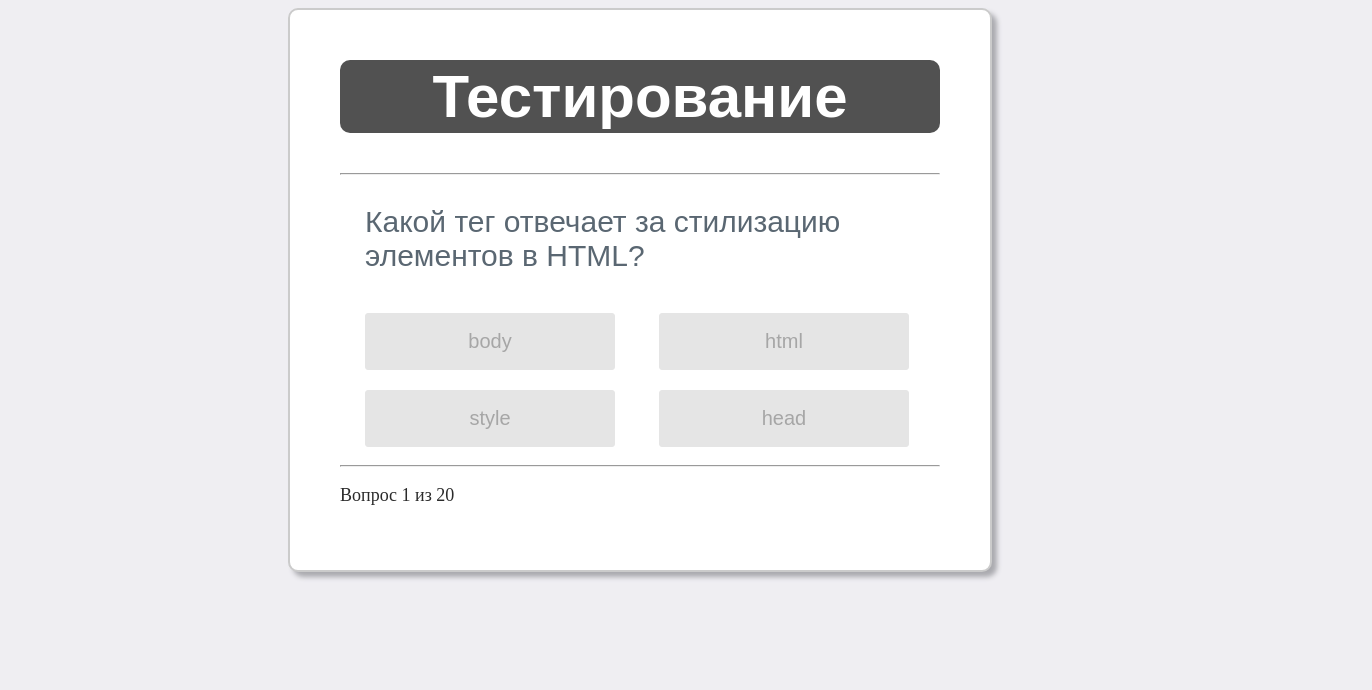
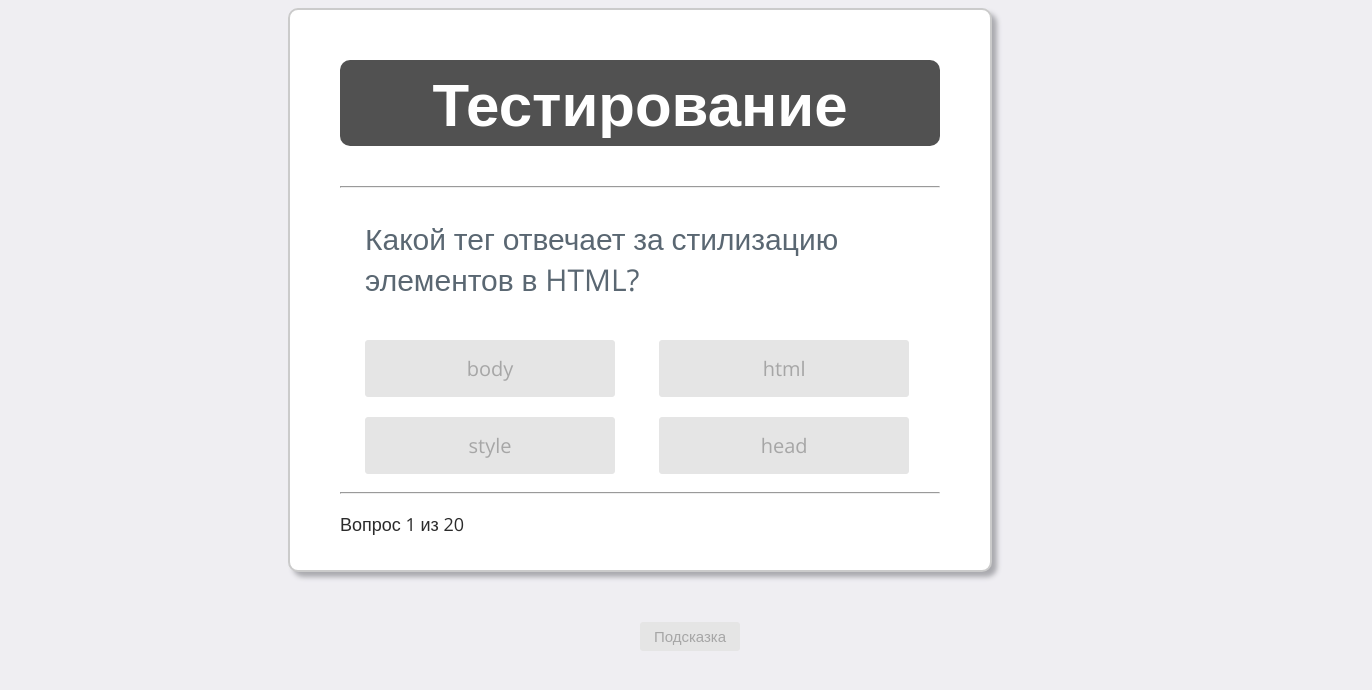
Before and after one commit to BillyPiston/quiz, a plain HTML site: page index.html in a window 1280 px wide. Shown: the whole page, 1372 px wide, since content can reach past the window. Drawn offline with nearby package versions, Linux system fonts and the light colour scheme.

Commit message:
add button with help

```diff
--- a/app.js
+++ b/app.js
@@ -32,8 +32,8 @@ function showProgress() {
 }
 
 function showScores() {
-    var gameOverHtml = "<h1>Result</h1>";
-        gameOverHtml += "<h2 id='score'> Your scores: " + quiz.score + "</h2>";
+    var gameOverHtml = "<h1>Результат</h1>";
+        gameOverHtml += "<h2 id='score'> Всего баллов: " + quiz.score + "</h2>";
         var element = document.getElementById("quiz");
         element.innerHTML = gameOverHtml;
 };
--- a/index.html
+++ b/index.html
@@ -4,6 +4,7 @@
     <meta charset="UTF-8">
     <title>Welcome to Quiz</title>
     <link rel="stylesheet" href="style.css">
+    <link href="https://fonts.googleapis.com/css?family=Open+Sans" rel="stylesheet">
 </head>
 <body>
 
@@ -27,9 +28,21 @@
 
 </div>
 
+<button class="help">Подсказка</button>
+<div class="buttoncl"></div>
+
 <script src="quiz_controller.js"></script>
 <script src="question.js"></script>
 <script src="app.js"></script>
 
+
+<script>
+    var But1 = document.getElementsByClassName("help")[0];
+    var Help = document.getElementsByClassName("buttoncl")[0];
+
+
+    But1.addEventListener("click",function(){Help.innerHTML = "Хехе. Думай баклажан."});
+</script>
+
 </body>
 </html>
--- a/style.css
+++ b/style.css
@@ -1,5 +1,6 @@
 body{
     background-color: #EFEEF2;
+    font-family: 'Open Sans', sans-serif;
 }
 
 .grid{
@@ -11,24 +12,27 @@ body{
     border-radius: 10px;
     border: 2px solid #cbcbcb;
     box-shadow: 5px 5px 5px #AAAAAF;
+    font-family: 'Open Sans', sans-serif;
 }
 
 .grid h1{
-    font-family: sans-serif;
+
     background-color: #515151;
     font-size: 60px;
     text-align: center;
     color: #fff;
     padding: 2px 0px;
     border-radius: 10px;
+    font-family: 'Open Sans', sans-serif;
 }
 
 .grid #question{
-    font-family: sans-serif;
+
     font-size: 30px;
     color: #5a6772;
     position: relative;
     left: 25px;
+    font-family: 'Open Sans', sans-serif;
 }
 
 .buttons{
@@ -47,6 +51,32 @@ body{
     line-height: 35px;
     margin: 10px 40px 10px 0px;
     padding: 10px 10px;
+    font-family: 'Open Sans', sans-serif;
+}
+
+.help{
+    background-color: #e5e5e5;
+    width: 100px;
+    font-size: 15px;
+    color: #a6a6a6;
+    border: 1px solid #e5e5e5;
+    border-radius: 3px;
+    line-height: 25px;
+    margin-top: 50px;
+    margin-right: 50%;
+    margin-left: 50%;
+    font-family: 'Open Sans', sans-serif;
+}
+
+.help:hover{
+    cursor: pointer;
+    background-color: #515151;
+    color: #ffffff;
+}
+
+.buttoncl{
+    margin-right: 50%;
+    margin-left: 50%;
 }
 
 #progress{
```
